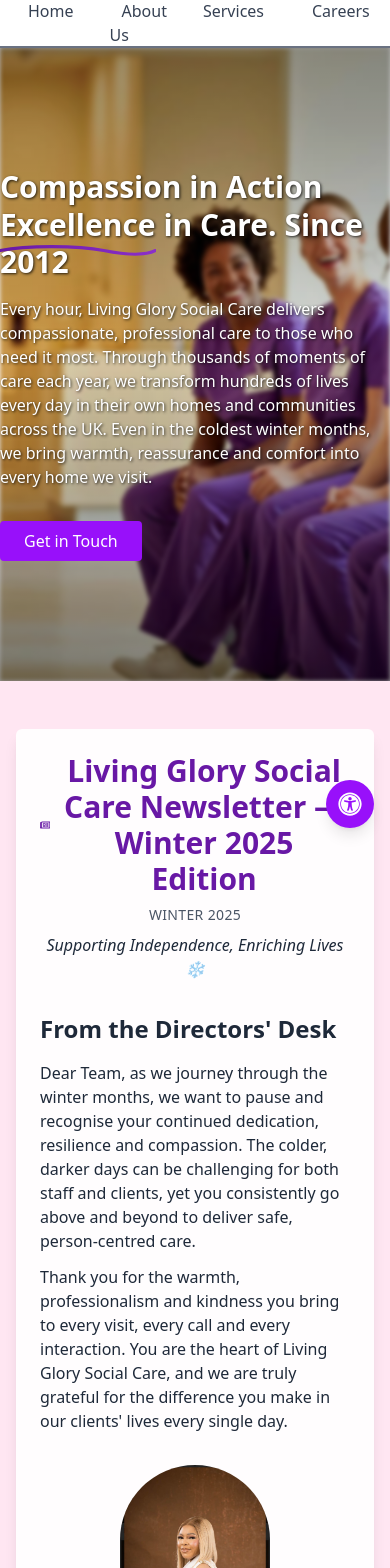
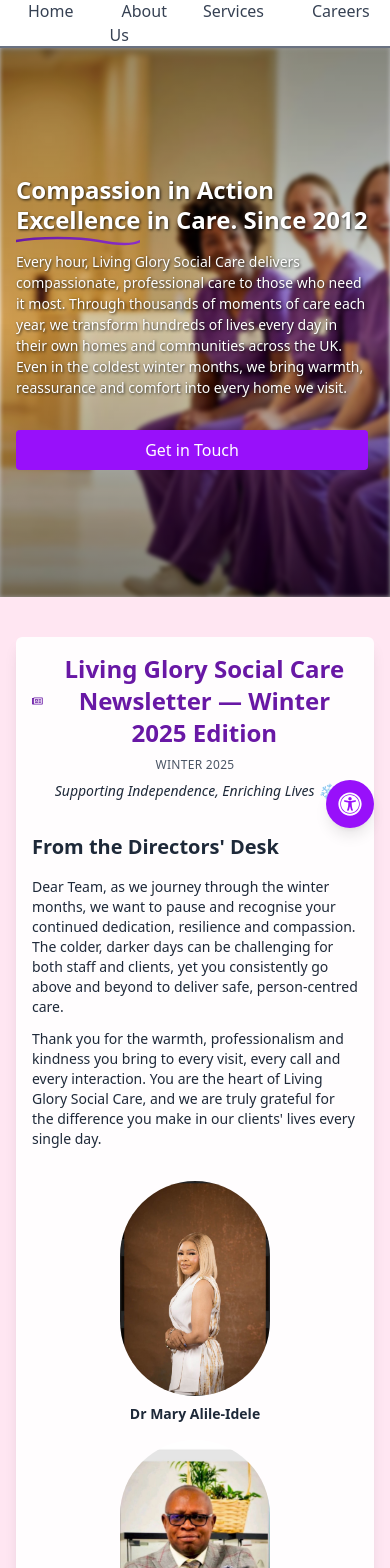
Before and after one commit to onengiyeJacob14/my-website, a Next.js app: page / in a window 390 px wide. Shown: the top 1568 px of the page. Built offline with nearby package versions, Linux system fonts and the light colour scheme.

Commit message:
Update page.js
Testing layout

```diff
--- a/src/app/page.js
+++ b/src/app/page.js
@@ -62,7 +62,7 @@
       <Header />
       <main className="flex-grow relative">
         {/* Hero Section */}
-        <section className="relative h-[75vh] md:h-screen flex items-center overflow-hidden">
+        <section className="relative h-[65vh] md:h-screen flex items-center overflow-hidden">
           <div
             className="absolute inset-0"
             style={{
@@ -73,13 +73,13 @@
             }}
           />
           <div className="absolute inset-0 bg-gradient-to-b from-black/30 via-transparent to-black/40" />
-          <div className="relative z-10 p- 4 md:pl-6 md:pr-4 text-left text-white max-w-md md:max-w-xl">
+          <div className="relative z-10 px-4 py-8 md:pl-6 md:pr-4 md:py-0 text-left text-white max-w-sm sm:max-w-md md:max-w-xl">
             {/* Main Heading */}
             <motion.h1
-              initial={{ y: -50, opacity: 0 }}
+              initial={{ y: -30, opacity: 0 }}
               animate={{ y: 0, opacity: 1 }}
               transition={{ delay: 0.5, duration: 0.8 }}
-              className="text-3xl md:text-4xl font-bold mb-4 leading-tight text-white"
+              className="text-2xl sm:text-3xl md:text-4xl font-bold mb-4 leading-tight text-white"
               style={{ textShadow: "1px 1px 3px rgba(0,0,0,0.8)" }}
             >
               Compassion in Action{" "}
@@ -120,10 +120,10 @@
 
             {/* Subheading */}
             <motion.p
-              initial={{ y: 50, opacity: 0 }}
+              initial={{ y: 30, opacity: 0 }}
               animate={{ y: 0, opacity: 1 }}
               transition={{ delay: 1, duration: 0.8 }}
-              className="text-base md:text-lg mb-8 leading-normal"
+              className="text-sm sm:text-base md:text-lg mb-8 leading-normal"
               style={{ textShadow: "1px 1px 3px rgba(0,0,0,0.8)" }}
             >
               Every hour, Living Glory Social Care delivers compassionate,
@@ -136,12 +136,12 @@
 
             {/* CTA Button */}
             <motion.div
-              initial={{ scale: 0.8, opacity: 0 }}
+              initial={{ scale: 0.9, opacity: 0 }}
               animate={{ scale: 1, opacity: 1 }}
-              transition={{ delay: 1.5, duration: 0.8 }}
+              transition={{ delay: 1.5, duration: 0.6 }}
             >
               <Link href="/contact">
-                <button className="bg-purple-600 text-white py-2 px-6 rounded hover:bg-purple-700 transition">
+                <button className="bg-purple-600 text-white py-2 px-6 rounded hover:bg-purple-700 transition w-full sm:w-auto">
                   Get in Touch
                 </button>
               </Link>
@@ -151,15 +151,15 @@
 
         {/* NEW SECTION: Newsletter / News */}
         <Link href="/news-updates" className="block">
-          <section className="relative bg-[#ffe6f2] py-12 px-4 md:px-8 lg:px-16 text-gray-800">
-            <div className="max-w-6xl mx-auto rounded-md shadow-lg p-6 md:p-10 hover:shadow-2xl transition bg-white/90 backdrop-blur-sm">
+          <section className="relative bg-[#ffe6f2] py-10 md:py-12 px-4 md:px-8 lg:px-16 text-gray-800">
+            <div className="max-w-6xl mx-auto rounded-md shadow-lg p-4 md:p-10 hover:shadow-2xl transition bg-white/90 backdrop-blur-sm">
               {/* Title */}
               <motion.h2
                 initial={{ opacity: 0, y: -20 }}
                 whileInView={{ opacity: 1, y: 0 }}
                 viewport={{ once: true }}
                 transition={{ duration: 0.8 }}
-                className="text-3xl md:text-4xl font-bold text-[#6818A5] mb-2 text-center"
+                className="text-2xl sm:text-3xl md:text-4xl font-bold text-[#6818A5] mb-2 text-center"
               >
                 <span className="inline-flex items-center justify-center gap-2">
                   <FaRegNewspaper className="text-[#6818A5]" />
@@ -168,26 +168,26 @@
                   </span>
                 </span>
               </motion.h2>
-              <p className="text-center mb-2 text-sm uppercase tracking-wide text-gray-600">
+              <p className="text-center mb-2 text-xs sm:text-sm uppercase tracking-wide text-gray-600">
                 Winter 2025
               </p>
-              <p className="text-center mb-8 italic">
+              <p className="text-center mb-8 italic text-sm sm:text-base">
                 Supporting Independence, Enriching Lives ❄️
               </p>
 
               {/* Directors Greeting */}
               <div className="mb-8">
-                <h3 className="text-2xl font-semibold mb-4">
+                <h3 className="text-xl sm:text-2xl font-semibold mb-4">
                   From the Directors&apos; Desk
                 </h3>
-                <p className="mb-3">
+                <p className="mb-3 text-sm sm:text-base">
                   Dear Team, as we journey through the winter months, we want to
                   pause and recognise your continued dedication, resilience and
                   compassion. The colder, darker days can be challenging for
                   both staff and clients, yet you consistently go above and
                   beyond to deliver safe, person-centred care.
                 </p>
-                <p>
+                <p className="text-sm sm:text-base">
                   Thank you for the warmth, professionalism and kindness you
                   bring to every visit, every call and every interaction. You
                   are the heart of Living Glory Social Care, and we are truly
@@ -207,7 +207,9 @@
                     height={150}
                     className="rounded-full object-cover mb-2"
                   />
-                  <p className="font-semibold">Dr Mary Alile-Idele</p>
+                  <p className="font-semibold text-sm sm:text-base">
+                    Dr Mary Alile-Idele
+                  </p>
                 </div>
                 {/* Pius */}
                 <div className="flex flex-col items-center">
@@ -218,7 +220,9 @@
                     height={150}
                     className="rounded-full object-cover mb-2"
                   />
-                  <p className="font-semibold">Mr Pius Alile</p>
+                  <p className="font-semibold text-sm sm:text-base">
+                    Mr Pius Alile
+                  </p>
                 </div>
                 {/* Olivia */}
                 <div className="flex flex-col items-center">
@@ -229,16 +233,18 @@
                     height={150}
                     className="rounded-full object-cover mb-2"
                   />
-                  <p className="font-semibold">Olivia Lonngren</p>
+                  <p className="font-semibold text-sm sm:text-base">
+                    Olivia Lonngren
+                  </p>
                 </div>
               </div>
 
               {/* Fun Fact (Animated & Playful) */}
               <motion.div
-                initial={{ scale: 0.8, opacity: 0 }}
+                initial={{ scale: 0.9, opacity: 0 }}
                 whileInView={{ scale: 1, opacity: 1 }}
                 viewport={{ once: true }}
-                transition={{ duration: 0.8, delay: 0.2, type: "spring" }}
+                transition={{ duration: 0.6, delay: 0.2, type: "spring" }}
                 className="bg-[#fff3c2] p-4 rounded-md border border-yellow-300 mb-6 text-center"
               >
                 <h4 className="text-lg md:text-xl font-bold text-[#d67f0b] mb-2">
@@ -247,7 +253,7 @@
                     <span>Winter Fun Fact</span>
                   </span>
                 </h4>
-                <p className="text-[#b36b00]">
+                <p className="text-[#b36b00] text-sm sm:text-base">
                   On cold days, a shared laugh is like a warm blanket – it
                   doesn&apos;t change the weather, but it makes everything feel a
                   little brighter. Take a moment today to share a smile with a
@@ -256,7 +262,7 @@
               </motion.div>
 
               {/* Closing Note */}
-              <p>
+              <p className="text-sm sm:text-base">
                 With exciting updates ahead, including training improvements,
                 E-MAR implementation, and enhanced compliance measures, we
                 remain committed to providing the highest standards of care. We
@@ -270,7 +276,7 @@
         {/* CAROUSEL of Latest News */}
         <section className="py-8 px-4 md:px-8 lg:px-16 bg-white">
           <div className="max-w-6xl mx-auto">
-            <p className="text-sm uppercase tracking-wide text-gray-500 mb-1">
+            <p className="text-xs sm:text-sm uppercase tracking-wide text-gray-500 mb-1">
               Winter 2025
             </p>
             <h3 className="text-2xl md:text-3xl font-bold text-gray-800 mb-4">
@@ -279,11 +285,11 @@
                 <span>Latest Winter Updates ❄️</span>
               </span>
             </h3>
-            <div className="flex items-center space-x-4">
+            <div className="flex flex-col md:flex-row md:items-center md:space-x-4 space-y-4 md:space-y-0">
               {/* Prev Button */}
               <button
                 onClick={handlePrev}
-                className="bg-purple-600 text-white py-1 px-3 rounded hover:bg-purple-700 transition flex items-center gap-1"
+                className="bg-purple-600 text-white py-2 px-4 rounded hover:bg-purple-700 transition flex items-center justify-center gap-1 w-full md:w-auto"
               >
                 <FaChevronLeft />
                 <span>Prev</span>
@@ -291,26 +297,26 @@
               {/* Carousel Content */}
               <motion.div
                 key={carouselIndex}
-                initial={{ opacity: 0, x: 50 }}
+                initial={{ opacity: 0, x: 30 }}
                 animate={{ opacity: 1, x: 0 }}
-                exit={{ opacity: 0, x: -50 }}
+                exit={{ opacity: 0, x: -30 }}
                 transition={{ duration: 0.5 }}
                 className="flex-grow text-center bg-gray-100 rounded p-6 shadow"
               >
                 <p className="text-xs uppercase tracking-wide text-gray-500 mb-1">
                   Winter Highlight
                 </p>
-                <h4 className="text-xl font-semibold mb-2 text-gray-800">
+                <h4 className="text-lg sm:text-xl font-semibold mb-2 text-gray-800">
                   {carouselData[carouselIndex].title}
                 </h4>
-                <p className="text-gray-700">
+                <p className="text-gray-700 text-sm sm:text-base">
                   {carouselData[carouselIndex].text}
                 </p>
               </motion.div>
               {/* Next Button */}
               <button
                 onClick={handleNext}
-                className="bg-purple-600 text-white py-1 px-3 rounded hover:bg-purple-700 transition flex items-center gap-1"
+                className="bg-purple-600 text-white py-2 px-4 rounded hover:bg-purple-700 transition flex items-center justify-center gap-1 w-full md:w-auto"
               >
                 <span>Next</span>
                 <FaChevronRight />
```
